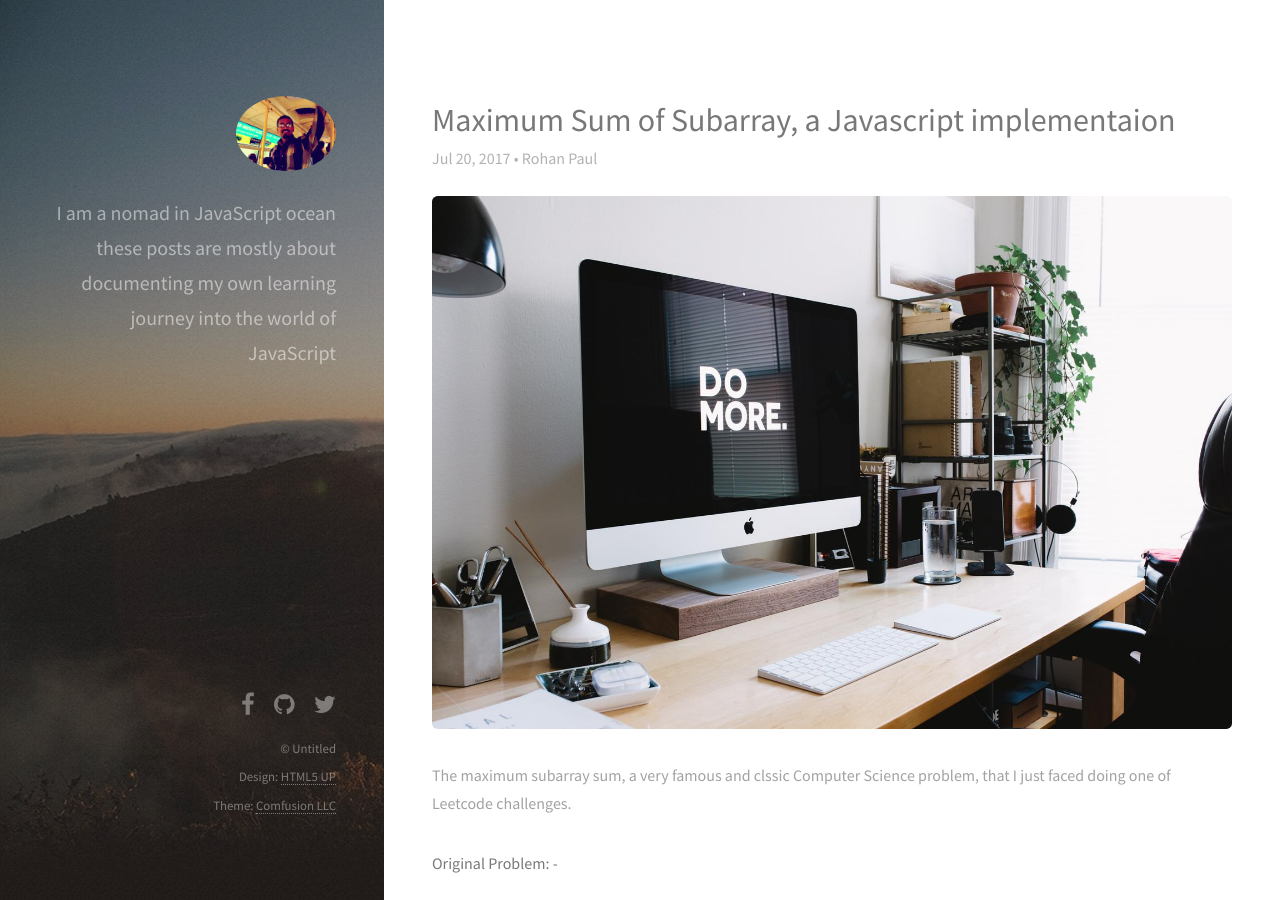
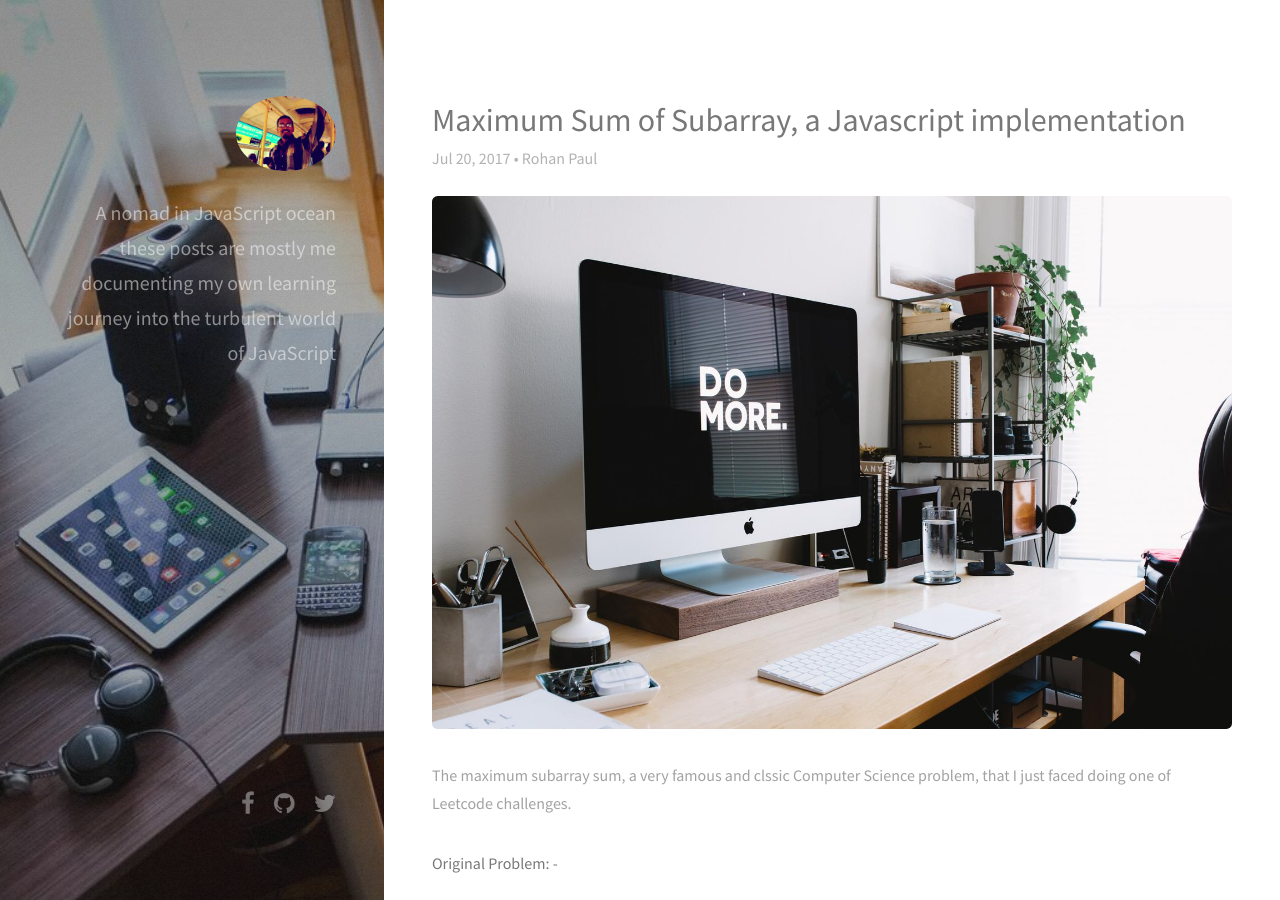
Before and after one commit to rohan-paul/rohan-paul.github.io, a Jekyll site: the page built from _posts/2017-07-20-Maximum_Sum_of_Subarray_Javascript_Implementation.md, in a window 1280 px wide and 900 px high. Built offline with Jekyll 4.4.1, drawn with Linux system fonts in a browser that asks for light colours; nearby versions of some CDN libraries; comment, search, counter and statistics services are not loaded.

Commit message:
correcting site loading issue-4

```diff
--- /dev/null
+++ b/_includes/comments.html
@@ -0,0 +1,18 @@
+{% if page.comments %}
+<div id="disqus_thread"></div>
+<script>
+var disqus_config = function () {
+this.page.url = "https://rohan-paul.github.io/{{ page.url }}"; // <--- use canonical URL
+this.page.identifier = "{{ page.id }}";
+};
+(function() { // DON'T EDIT BELOW THIS LINE
+var d = document, s = d.createElement('script');
+
+s.src = '//SHORTNAME.disqus.com/embed.js'; // <--- use Disqus shortname
+
+s.setAttribute('data-timestamp', +new Date());
+(d.head || d.body).appendChild(s);
+})();
+</script>
+<noscript>Please enable JavaScript to view the <a href="https://disqus.com/?ref_noscript" rel="nofollow">comments powered by Disqus.</a></noscript>
+{% endif %}
--- a/_layouts/default.html
+++ b/_layouts/default.html
@@ -26,9 +26,9 @@
 	<body id="top">
     <header id="header">
       <a href="{{ site.url }}" class="image avatar"><img class="editable" src="/images/avatar.jpg" alt="{{ site.author.name }}"></a>
-      <h1 class="editable">I am a nomad in JavaScript ocean<br>
-      these posts are mostly about documenting<br>
-      my own learning journey into the world of JavaScript</h1>
+      <h1 class="editable">A nomad in JavaScript ocean<br>
+      these posts are mostly me documenting<br>
+      my own learning journey into the turbulent world of JavaScript</h1>
     </header>
 
     {{ content }}
@@ -51,11 +51,7 @@
         </li>
         {% endif %}
       </ul>
-      <ul class="copyright">
-          <li>&copy; Untitled</li>
-          <li>Design: <a href="http://html5up.net">HTML5 UP</a></li>
-          <li>Theme: <a href="http://comfusionllc.com">Comfusion LLC</a></li>
-      </ul>
+
     </footer>
 
 		<script src="/js/jquery.min.js"></script>
@@ -77,5 +73,7 @@
 			</script>
 		{% endif %}
 
+		<script id="dsq-count-scr" src="//SHORTNAME.disqus.com/count.js" async></script>
+
 	</body>
 </html>
--- a/_layouts/post.html
+++ b/_layouts/post.html
@@ -10,6 +10,7 @@
 
     <section>
       {{ content }}
+      <h2>{% include comments.html %}</h2>
     </section>
 
     <footer>
@@ -28,6 +29,7 @@
             </ul>
           </footer>
         </article>
+
       {% endif %}
 
       {% if page.next %}
--- a/_posts/2017-07-20-Maximum_Sum_of_Subarray_Javascript_Implementation.md
+++ b/_posts/2017-07-20-Maximum_Sum_of_Subarray_Javascript_Implementation.md
@@ -1,6 +1,6 @@
 ---
 layout: post
-title: Maximum Sum of Subarray, a Javascript implementaion
+title: Maximum Sum of Subarray, a Javascript implementation
 comments: true
 author: Rohan Paul
 categories: JavaScript
@@ -25,7 +25,7 @@
 We will solve it under 3 different approaches with different time compexity
 
 
-**Brute force approach**
+***Brute force approach***
 
 Any subarray will be defined by two indices which are bounded by the size of array. And here, to find the maximum sum contiguous subarray, we would run two loops. The outer loop picks the beginning element, the inner loop finds the maximum possible sum with first element picked by outer loop and compares this maximum with the overall maximum. Finally return the overall maximum.
 
```
Also changed, not shown: images/bg.jpg, 2 other files.
